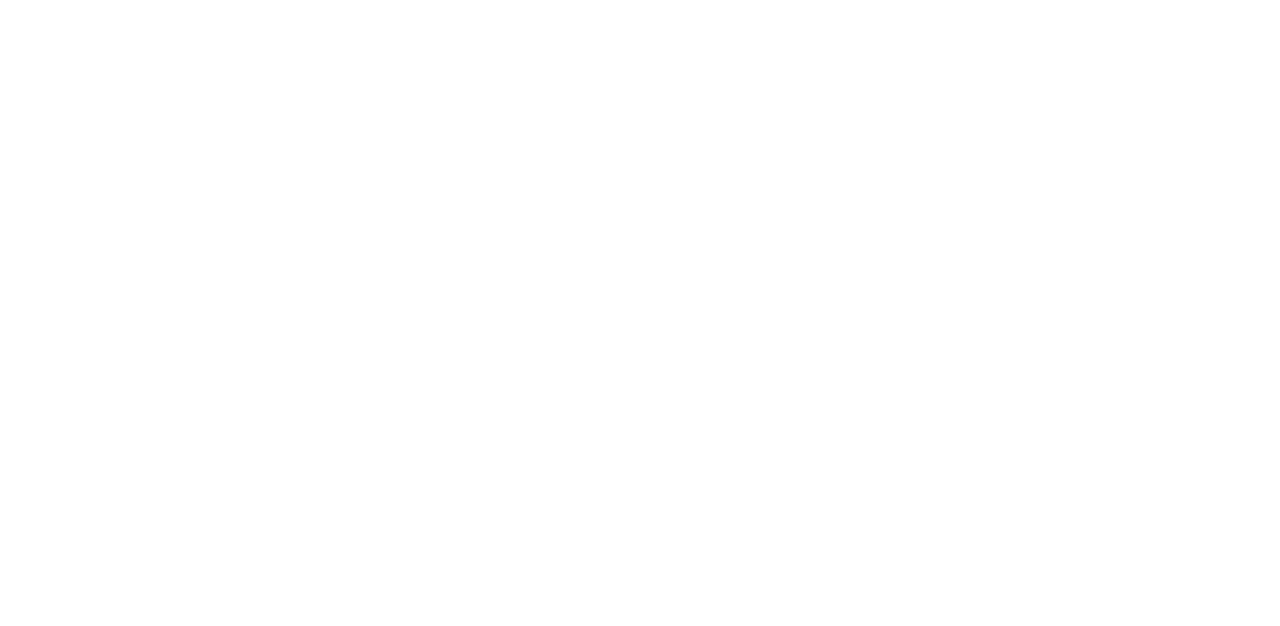
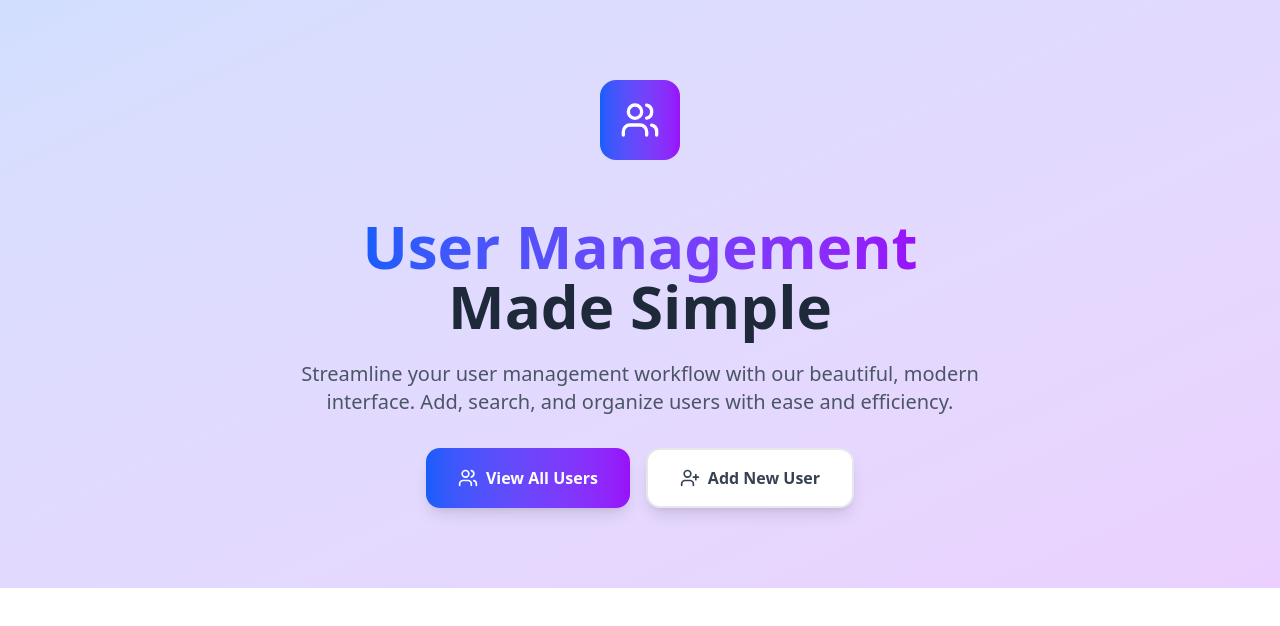
Before and after one commit to immalino/user-manager, a React app in the folder client/: page / in a window 1280 px wide. Shown: the top 626 px of the page. Built offline with nearby package versions, Linux system fonts and the light colour scheme; the HTML template or start-up script is replaced by a standard one.

Commit message:
feat(homepage): add hero sections for homepage

```diff
--- /dev/null
+++ b/client/src/routes/-components/hero.tsx
@@ -0,0 +1,48 @@
+import { Link } from "@tanstack/react-router";
+import { Users, UserPlus } from "lucide-react";
+
+const Hero = () => {
+  return (
+    <section className="relative py-20 px-4 sm:px-6 lg:px-8 overflow-hidden">
+      <div className="absolute inset-0 bg-gradient-to-br from-blue-600/20 to-purple-600/20"></div>
+      <div className="relative max-w-7xl mx-auto text-center">
+        <div className="mb-8">
+          <div className="inline-flex items-center justify-center w-20 h-20 bg-gradient-to-r from-blue-600 to-purple-600 rounded-2xl mb-6 transform hover:scale-105 transition-transform duration-300">
+            <Users className="w-10 h-10 text-white" />
+          </div>
+        </div>
+
+        <h1 className="text-4xl sm:text-5xl lg:text-6xl font-bold mb-6">
+          <span className="bg-gradient-to-r from-blue-600 to-purple-600 bg-clip-text text-transparent">
+            User Management
+          </span>
+          <br />
+          <span className="text-gray-800">Made Simple</span>
+        </h1>
+
+        <p className="text-xl text-gray-600 mb-8 max-w-3xl mx-auto">
+          Streamline your user management workflow with our beautiful, modern
+          interface. Add, search, and organize users with ease and efficiency.
+        </p>
+
+        <div className="flex flex-col sm:flex-row gap-4 justify-center">
+          <Link
+            to="/users"
+            className="inline-flex items-center justify-center px-8 py-4 bg-gradient-to-r from-blue-600 to-purple-600 text-white font-semibold rounded-xl hover:from-blue-700 hover:to-purple-700 transform hover:scale-105 transition-all duration-200 shadow-lg hover:shadow-xl"
+          >
+            <Users className="w-5 h-5 mr-2" />
+            View All Users
+          </Link>
+          <Link
+            to="/add-user"
+            className="inline-flex items-center justify-center px-8 py-4 bg-white text-gray-700 font-semibold rounded-xl border-2 border-gray-200 hover:border-blue-300 hover:text-blue-600 transform hover:scale-105 transition-all duration-200 shadow-lg hover:shadow-xl"
+          >
+            <UserPlus className="w-5 h-5 mr-2" />
+            Add New User
+          </Link>
+        </div>
+      </div>
+    </section>
+  );
+};
+export default Hero;
--- a/client/src/routes/index.tsx
+++ b/client/src/routes/index.tsx
@@ -1,9 +1,12 @@
 import { createFileRoute } from '@tanstack/react-router'
+import Hero from './-components/hero'
 
 export const Route = createFileRoute('/')({
   component: RouteComponent,
 })
 
 function RouteComponent() {
-  return <div className='min-h-screen'></div>
+  return <div className='min-h-screen'>
+    <Hero />
+  </div>
 }
```
